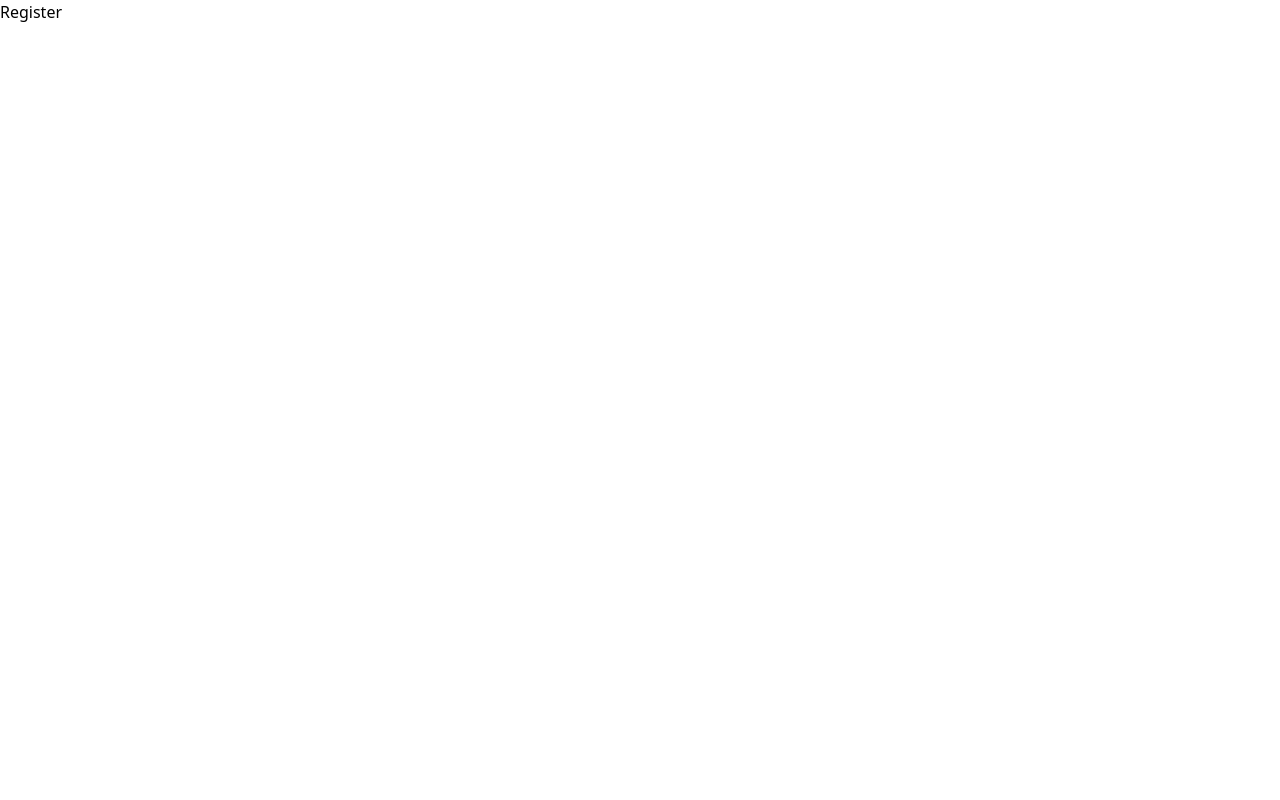
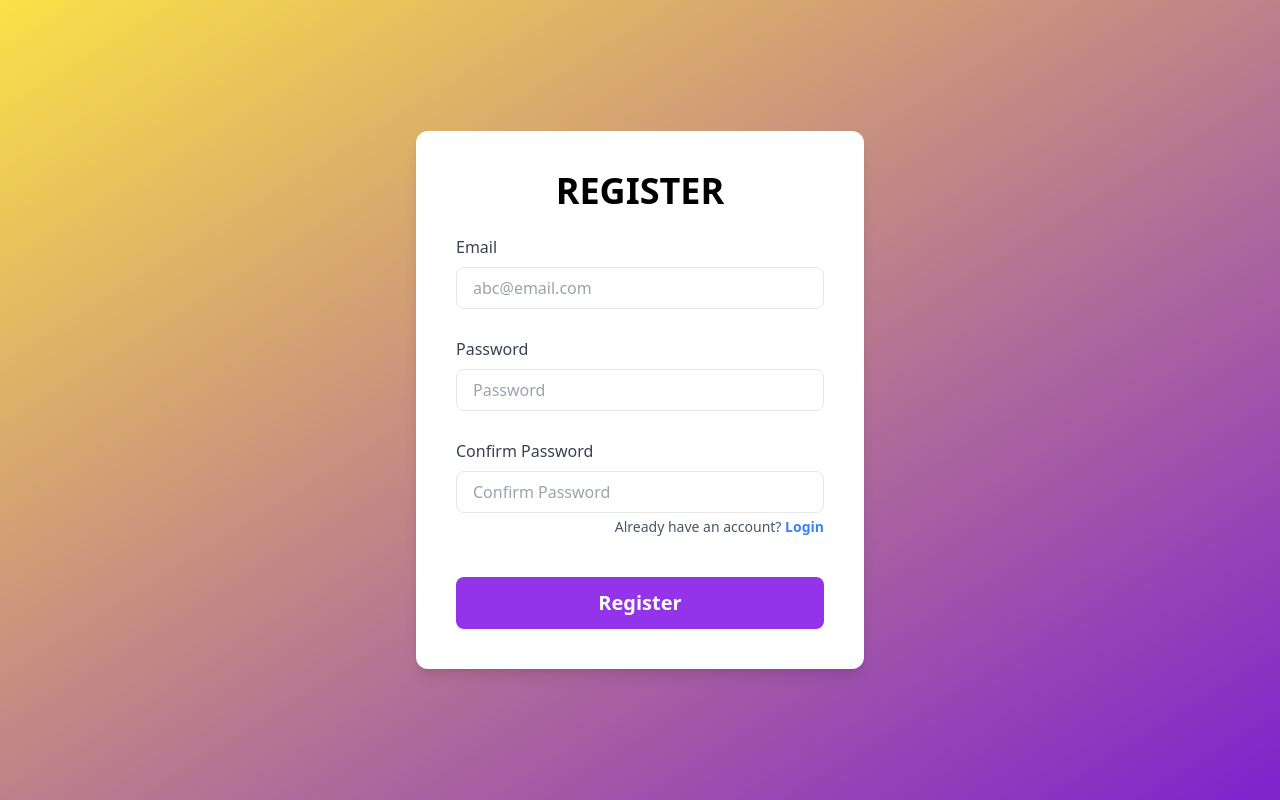
Before and after one commit to nmtun/IT4409_SEE_BOI, a React (Vite) app in the folder client/: page /register in a window 1280 px wide. Built offline with nearby package versions, Linux system fonts and the light colour scheme.

Commit message:
Update client (26/11/25): Login & Register Page

```diff
--- a/client/package.json
+++ b/client/package.json
@@ -25,7 +25,7 @@
     "eslint-plugin-react-refresh": "^0.4.24",
     "globals": "^16.5.0",
     "postcss": "^8.5.6",
-    "tailwindcss": "^4.1.17",
+    "tailwindcss": "^3.4.18",
     "vite": "^7.2.4"
   }
 }
--- /dev/null
+++ b/client/src/components/Login&RegisterButton.jsx
@@ -0,0 +1,11 @@
+import React, { useContext } from "react";
+
+const LoginRegisterButton = ({ ButtonName }) => {
+  return (
+    <button className="text-xl w-full bg-purple-600 text-white font-semibold py-3 rounded-lg hover:bg-purple-700 transition duration-200">
+      {ButtonName}
+    </button>
+  );
+};
+
+export default LoginRegisterButton;
--- a/client/src/pages/Login.jsx
+++ b/client/src/pages/Login.jsx
@@ -1,9 +1,55 @@
-import React from 'react'
+import React from "react";
+import { Link } from "react-router-dom";
+import LoginRegisterButton from "../components/Login&RegisterButton";
 
 const Login = () => {
   return (
-    <div>Login</div>
-  )
-}
+    <div>
+      <div className="justify-center items-center flex h-screen bg-gradient-to-br from-purple-700 to-yellow-300">
+        <div className="bg-white p-10 rounded-xl shadow-lg w-full max-w-md">
+          <h2 className="text-4xl font-bold mb-6 text-center">LOGIN</h2>
+          <form action="">
+            <div className="mb-4">
+              <label className="text-xl block text-gray-700 mb-2">Email</label>
+              <input
+                type="email"
+                className="text-xl w-full px-4 py-2 mb-4 border rounded-lg focus:outline-none focus:ring-2 focus:ring-purple-500"
+                placeholder="abc@email.com"
+              />
+            </div>
 
-export default Login
+            <div>
+              <label className="text-xl block text-gray-700">Password</label>
+              <input
+                type="password"
+                className="text-xl w-full px-4 py-2  border rounded-lg focus:outline-none focus:ring-2 focus:ring-purple-500"
+                placeholder="Password"
+              />
+            </div>
+            <div className="flex justify-between items-center mt-1 mb-5 text-sm">
+              <a href="#" className="text-blue-500 hover:underline">
+                Forgot Password?
+              </a>
+
+              <div>
+                <span className="text-gray-600">Don't have an account? </span>
+                <Link
+                  to="/register"
+                  className="text-blue-500 hover:underline font-semibold"
+                >
+                  Register
+                </Link>
+              </div>
+            </div>
+
+            <div className="mt-10">
+              <LoginRegisterButton ButtonName="Login" />
+            </div>
+          </form>
+        </div>
+      </div>
+    </div>
+  );
+};
+
+export default Login;
--- a/client/src/pages/Register.jsx
+++ b/client/src/pages/Register.jsx
@@ -1,9 +1,63 @@
-import React from 'react'
+import React from "react";
+import { Link } from "react-router-dom";
+import LoginRegisterButton from "../components/Login&RegisterButton";
 
 const Register = () => {
   return (
-    <div>Register</div>
-  )
-}
+    <div>
+      <div className="justify-center items-center flex h-screen bg-gradient-to-br from-yellow-300 to-purple-700">
+        <div className="bg-white p-10 rounded-xl shadow-lg w-full max-w-md">
+          <h2 className="text-4xl font-bold mb-6 text-center">REGISTER</h2>
+          <form action="">
+            <div className="mb-3">
+              <label className=" block text-gray-700 mb-2">Email</label>
+              <input
+                type="email"
+                className=" w-full px-4 py-2 mb-4 border rounded-lg focus:outline-none focus:ring-2 focus:ring-purple-500"
+                placeholder="abc@email.com"
+              />
+            </div>
 
-export default Register
+            <div className="mb-3">
+              <label className=" block text-gray-700 mb-2">Password</label>
+              <input
+                type="password"
+                className=" w-full px-4 py-2 mb-4 border rounded-lg focus:outline-none focus:ring-2 focus:ring-purple-500"
+                placeholder="Password"
+              />
+            </div>
+
+            <div>
+              <label className=" block text-gray-700 mb-2">
+                Confirm Password
+              </label>
+              <input
+                type="password"
+                className=" w-full px-4 py-2 border rounded-lg focus:outline-none focus:ring-2 focus:ring-purple-500"
+                placeholder="Confirm Password"
+              />
+            </div>
+
+            <div className="flex justify-end items-center mt-1 mb-5 text-sm">
+              <div>
+                <span className="text-gray-600">Already have an account? </span>
+                <Link
+                  to="/login"
+                  className="text-blue-500 hover:underline font-semibold"
+                >
+                  Login
+                </Link>
+              </div>
+            </div>
+
+            <div className="mt-10">
+              <LoginRegisterButton ButtonName="Register" />
+            </div>
+          </form>
+        </div>
+      </div>
+    </div>
+  );
+};
+
+export default Register;
```
